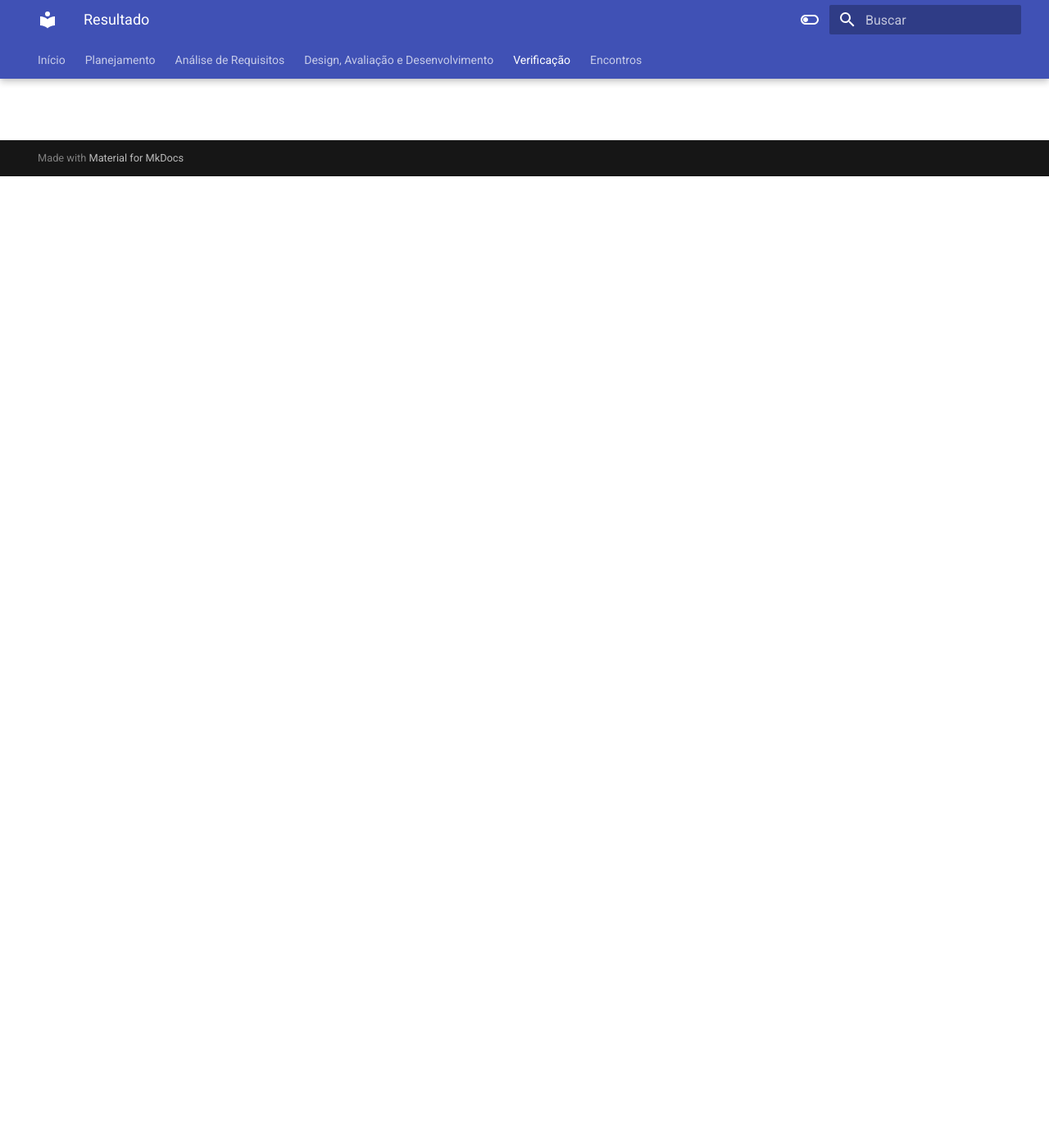
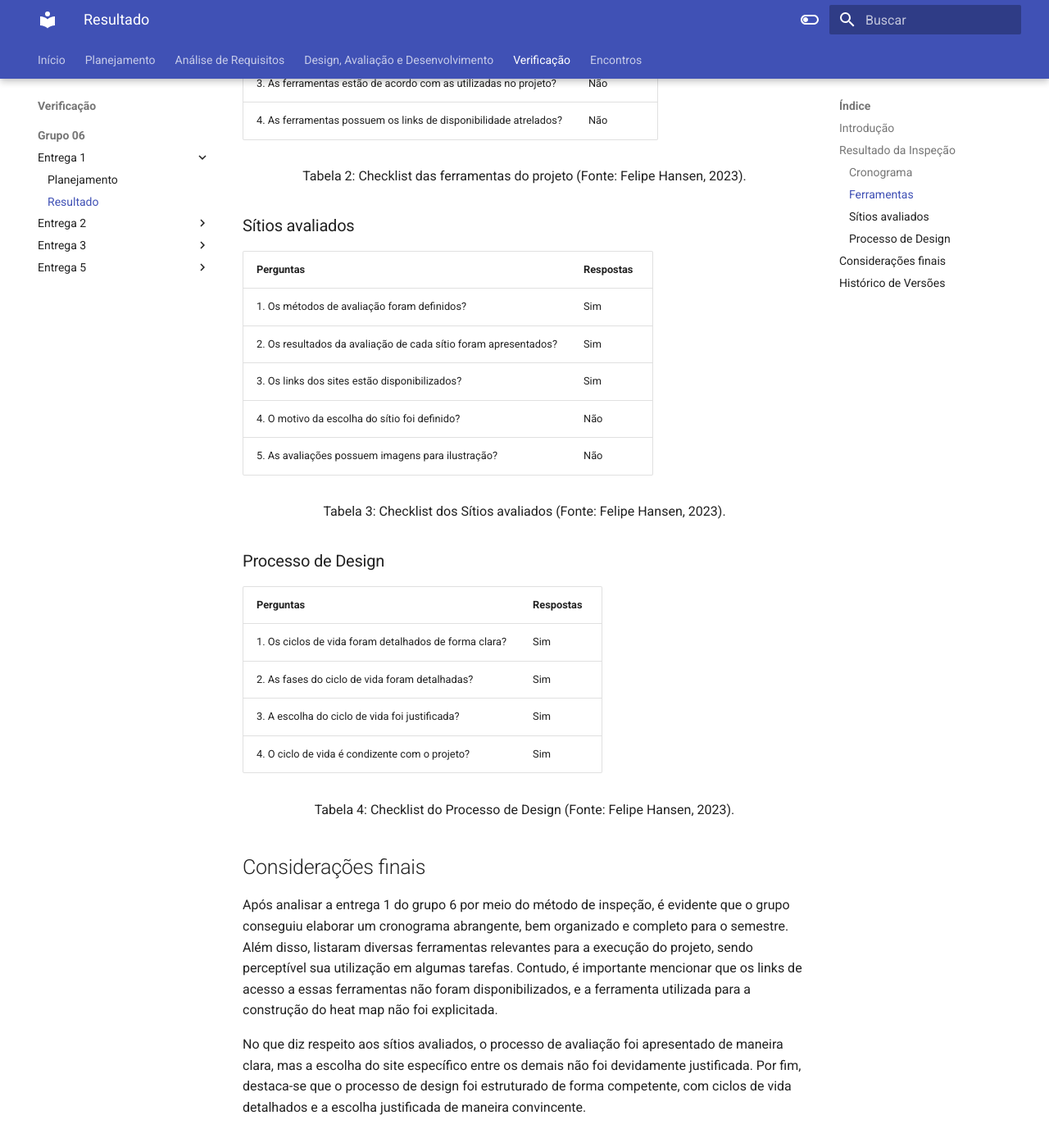
Before and after one commit to Interacao-Humano-Computador/2023.2--BRB-Mobilidade, an MkDocs documentation site: the page built from docs/verificacao/grupo_06/entrega_1/resultado.md, in a window 1280 px wide and 1400 px high, scrolled down 1185 px. Shown: the whole window at 82% size. Built offline with MkDocs 1.6.1 and Material for MkDocs 9.7.7, drawn with Linux system fonts in a browser that asks for light colours; some of the changed text lies outside the part shown.

Commit message:
resultado da avaliação da entrega 1

```diff
--- a/docs/verificacao/grupo_06/entrega_1/resultado.md
+++ b/docs/verificacao/grupo_06/entrega_1/resultado.md
@@ -1,21 +1,70 @@
 ## Introdução
-
+Após definir a metodologia de avaliação no planejamento, foi posta em prática a verificação da entrega 1 do Grupo 6 através da inspeção. Esse método foi indicado por ser eficaz na identificação de possíveis defeitos nos elementos produzidos. Dessa forma busca-se grantir que os cronogramas planejados e executados, as ferramentas, os sítios avaliados e o processo de design estejam de acordo.
 
 ## Resultado da Inspeção
 
+Os checklists representados nos tabelas de 1 a 4 avaliam os artefatos para identificar os pontos positivos e negativos. Cada pergunta busca verificar aspectos específicos de cada artefatos e o checklist fornece uma visão clara do estado de cada componente avaliado.
+
+### Cronograma
+
+| Perguntas                   |Respostas                   |
+| ------------------------    | -----------------------------
+| 1. O cronograma engloba todos as atividades da matéria? |       Sim      |
+| 2. Cada atividade do cronograma está vinculada a um membro? |       Sim      |
+| 3. Cada atividade do cronograma possui uma data de desenvolvimento e de revisão, autor e revisor? |       Sim      |
+| 4. O cronograma possui a atividade de gravação da entrega? |       Sim      |
+| 5. O cronograma engloba as atividades planejadas e executadas? |       Sim      |
+| 6. O cronograma possui revisores diferentes dos autores? |       Sim      |
+
+
+<div style="text-align: center">
+    <p> Tabela 1: Checklist do Cronograma (Fonte: Felipe Hansen, 2023).</p>
+</div>
+
+### Ferramentas
 
 | Perguntas                  |Respostas                   |
 | ------------------------ | -----------------------------
-|
+| 1. As ferramentas estão listadas de forma clara? |       Sim      |
+| 2. As ferramentas possuem sua finalidade específica? |       Sim      |
+| 3. As ferramentas estão de acordo com as utilizadas no projeto? |       Não      |
+| 4. As ferramentas possuem os links de disponibilidade atrelados? |       Não      |
 
 <div style="text-align: center">
-    <p> Tabela 1: Checklist (Fonte: Felipe Hansen, 2023).</p>
+    <p> Tabela 2: Checklist das ferramentas do projeto (Fonte: Felipe Hansen, 2023).</p>
+</div>
+
+### Sítios avaliados
+| Perguntas                  |Respostas                   |
+| ------------------------ | -----------------------------
+| 1. Os métodos de avaliação foram definidos? |       Sim      |
+| 2. Os resultados da avaliação de cada sítio foram apresentados? |       Sim      |
+| 3. Os links dos sites estão disponibilizados? |       Sim      |
+| 4. O motivo da escolha do sítio foi definido? |       Não      |
+| 5. As avaliações possuem imagens para ilustração? |       Não      |
+
+<div style="text-align: center">
+    <p> Tabela 3: Checklist dos Sítios avaliados (Fonte: Felipe Hansen, 2023).</p>
+</div>
+
+
+### Processo de Design
+| Perguntas                  |Respostas                   |
+| ------------------------ | -----------------------------
+| 1. Os ciclos de vida foram detalhados de forma clara? |       Sim      |
+| 2. As fases do ciclo de vida foram detalhadas? |       Sim      |
+| 3. A escolha do ciclo de vida foi justificada? |       Sim      |
+| 4. O ciclo de vida é condizente com o projeto? |       Sim      |
+
+<div style="text-align: center">
+    <p> Tabela 4: Checklist do Processo de Design (Fonte: Felipe Hansen, 2023).</p>
 </div>
 
 ## Considerações finais
 
+Após analisar a entrega 1 do grupo 6 por meio do método de inspeção, é evidente que o grupo conseguiu elaborar um cronograma abrangente, bem organizado e completo para o semestre. Além disso, listaram diversas ferramentas relevantes para a execução do projeto, sendo perceptível sua utilização em algumas tarefas. Contudo, é importante mencionar que os links de acesso a essas ferramentas não foram disponibilizados, e a ferramenta utilizada para a construção do heat map não foi explicitada.
 
-
+No que diz respeito aos sítios avaliados, o processo de avaliação foi apresentado de maneira clara, mas a escolha do site específico entre os demais não foi devidamente justificada. Por fim, destaca-se que o processo de design foi estruturado de forma competente, com ciclos de vida detalhados e a escolha justificada de maneira convincente.
 ## Histórico de Versões
 
  Versão | Data       | Descrição                             | Autor                         | Revisores                         |
```
